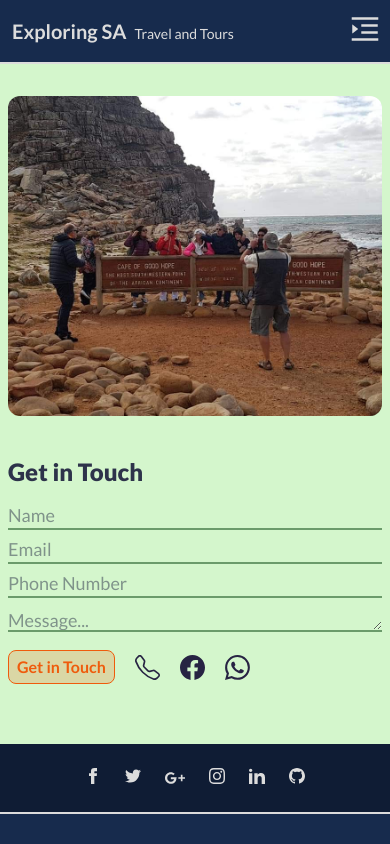
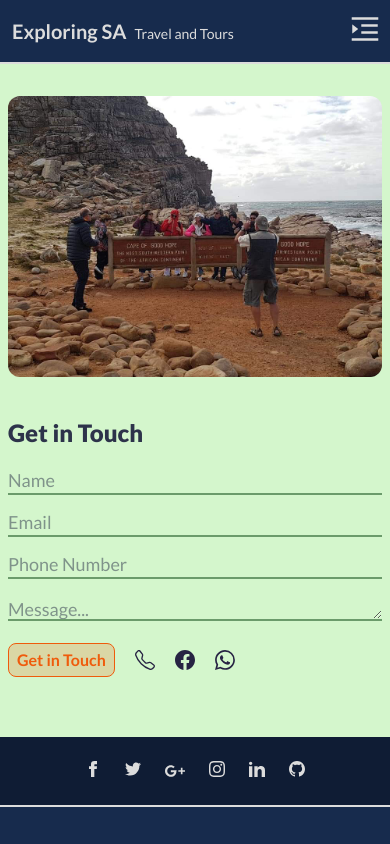
Before and after one commit to Riyaazct/exploringsa, a React (Create React App) app: page /contact in a window 390 px wide. Shown: the top 844 px of the page. Built offline with nearby package versions, Linux system fonts and the light colour scheme; what tailwindcss-animated would draw is missing.

Commit message:
fix image size issues on contact page

```diff
--- a/src/routes/Contact.js
+++ b/src/routes/Contact.js
@@ -3,29 +3,30 @@ import { SiFacebook } from "react-icons/si";
 import { BsWhatsapp, BsTelephone } from "react-icons/bs";
 
 const Contact = () => (
-  <section className="bg-lightGreen md:h-[55vh] lg:h-[70vh]">
+  <section className="bg-lightGreen md:h-[55vh] lg:h-[70vh] w-full h-auto">
+    {/*  */}
+
+    {/* CONTAINER */}
     <div
-      className="flex flex-col items-center w-full h-full p-2 gap-x-5 gap-y-10 max-w-7xl py-8
-                     md:flex-row md:mx-auto xl:gap-x-16 xl:max-w-[80rem]"
+      className="flex flex-col items-center w-full h-full p-2 gap-x-5 gap-y-10 py-8 px-2 mx-auto
+                     sm:max-w-[90%] md:flex-row md:mx-auto xl:gap-x-16 xl:max-w-[80rem]"
     >
       {/*  */}
 
       {/* IMAGE */}
       <div
-        className="h-[20rem] w-full
-                      md:h-[rem]
-                      lg:h-[30rem]
-                      xl:h-[35rem]"
+        className="h-auto
+                      "
       >
         <img
-          className="object-cover rounded-xl h-full w-auto"
+          className="object-cover rounded-xl h-auto w-full"
           src="/images/contact.jpg"
           alt=""
         />
       </div>
 
       {/* FORM */}
-      <div className="w-full h-auto mb-5">
+      <div className="w-full h-auto mb-5 md:max-w-[45%]">
         <h1
           className="text-2xl font-extrabold text-gray mb-3 md:text-center
                        lg:text-3xl xl:text-5xl"
@@ -34,28 +35,28 @@ const Contact = () => (
         </h1>
         <form action="">
           <input
-            className="my-1 w-full bg-lightGreen border-b-[2px] border-opacity-50  border-[#04420C] placeholder:text-[#2D334A] placeholder:opacity-50 placeholder:text-lg
+            className="my-2 w-full bg-lightGreen border-b-[2px] border-opacity-50  border-[#04420C] placeholder:text-[#2D334A] placeholder:opacity-50 placeholder:text-lg
                        lg:my-2 lg:h-9 lg:placeholder:text-xl focus:outline-0"
             type="text"
             required
             placeholder="Name"
           />
           <input
-            className="my-1 w-full bg-lightGreen border-b-[2px] border-opacity-50  border-[#04420C] placeholder:text-[#2D334A] placeholder:opacity-50 placeholder:text-lg focus:outline-0
+            className="my-2 w-full bg-lightGreen border-b-[2px] border-opacity-50  border-[#04420C] placeholder:text-[#2D334A] placeholder:opacity-50 placeholder:text-lg focus:outline-0
                        lg:my-2 lg:h-9 lg:placeholder:text-xl"
             type="text"
             required
             placeholder="Email"
           />
           <input
-            className="my-1 w-full bg-lightGreen border-b-[2px] border-opacity-50  border-[#04420C] placeholder:text-[#2D334A] placeholder:opacity-50 placeholder:text-lg focus:outline-0
+            className="my-2 w-full bg-lightGreen border-b-[2px] border-opacity-50  border-[#04420C] placeholder:text-[#2D334A] placeholder:opacity-50 placeholder:text-lg focus:outline-0
                        lg:my-2 lg:h-9 lg:placeholder:text-xl"
             type="text"
             required
             placeholder="Phone Number"
           />
           <textarea
-            className=" relative my-1 w-full bg-lightGreen border-b-[2px] border-opacity-50  border-[#04420C] placeholder:text-[#2D334A] placeholder:opacity-50 placeholder:text-lg focus:outline-0
+            className=" relative my-2 w-full bg-lightGreen border-b-[2px] border-opacity-50  border-[#04420C] placeholder:text-[#2D334A] placeholder:opacity-50 placeholder:text-lg focus:outline-0
                        lg:my-2 lg:h-9 lg:placeholder:text-xl"
             name=""
             id=""
@@ -69,9 +70,18 @@ const Contact = () => (
           <button className="my-2 text-orange bg-opacity-20 font-bold border-orange lg:text-lg">
             Get in Touch
           </button>
-          <BsTelephone className="text-blueText" size={25} />
-          <SiFacebook className="text-blueText" size={25} />
-          <BsWhatsapp className="text-blueText" size={25} />
+          <BsTelephone
+            className="text-blueText cursor-pointer"
+            size={window.innerWidth >= 768 ? 25 : 20}
+          />
+          <SiFacebook
+            className="text-blueText cursor-pointer"
+            size={window.innerWidth >= 768 ? 25 : 20}
+          />
+          <BsWhatsapp
+            className="text-blueText cursor-pointer"
+            size={window.innerWidth >= 768 ? 25 : 20}
+          />
         </div>
       </div>
     </div>
```
